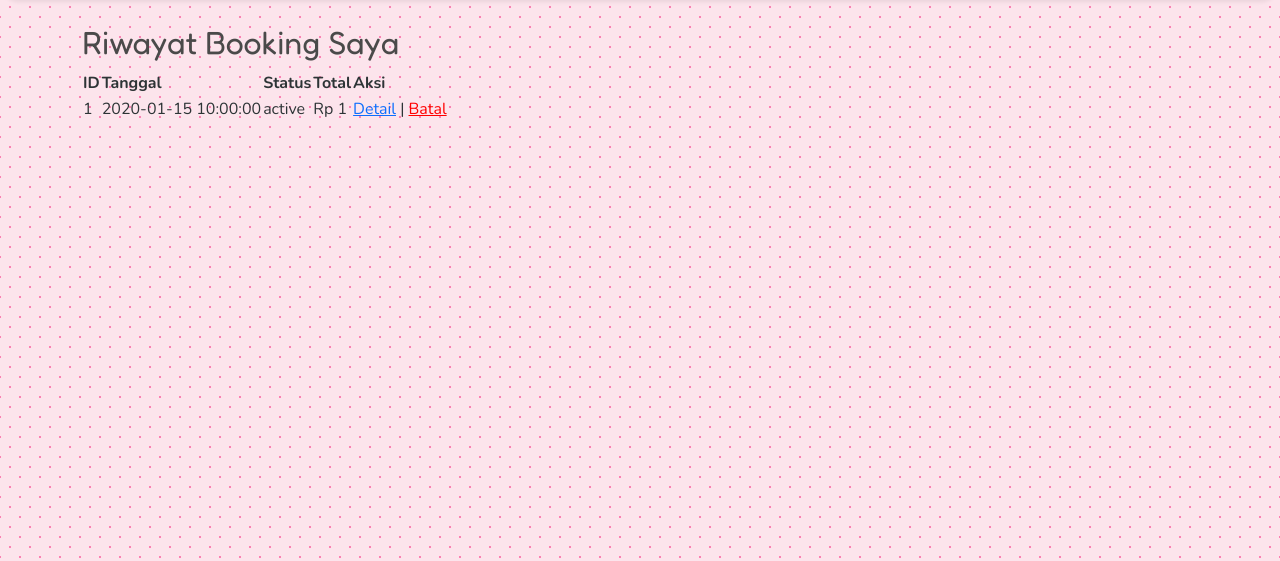
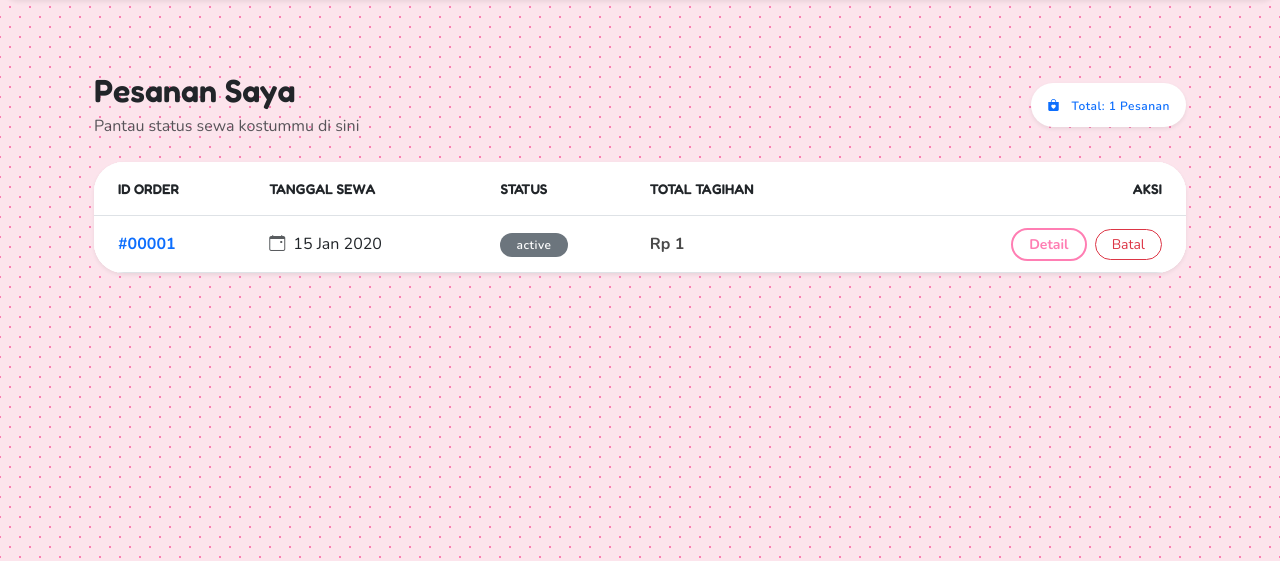
Before and after one commit to 1019-pixie/roona, a PHP site: template app/views/user/booking_list.php in a window 1280 px wide. Shown: the part 83-644 px from the top of the page. Run offline with PHP 8.4, Linux system fonts and the light colour scheme; the template is opened without the code that fills it: most values are stand-ins (such as "Sample title", 1, 10 or a date in 2020).

Commit message:
pesanan user

```diff
--- a/app/views/user/booking_list.php
+++ b/app/views/user/booking_list.php
@@ -1,24 +1,112 @@
 <?php include __DIR__ . '/../partials/header.php'; ?>
-<h2>Riwayat Booking Saya</h2>
-<table>
-<tr><th>ID</th><th>Tanggal</th><th>Status</th><th>Total</th><th>Aksi</th></tr>
+
+<div class="container py-5">
+
+    <div class="d-flex justify-content-between align-items-center mb-4">
+        <div>
+            <h2 class="fw-bold text-dark mb-1" style="font-family: 'Fredoka', sans-serif;">Pesanan Saya</h2>
+            <p class="text-muted mb-0">Pantau status sewa kostummu di sini</p>
+        </div>
+        <div class="d-none d-md-block">
+            <span class="badge bg-white text-primary shadow-sm p-3 rounded-pill">
+                <i class="bi bi-bag-heart-fill me-2"></i> Total: <?=count($bookings)?> Pesanan
+            </span>
+        </div>
+    </div>
+
+    <?php if(empty($bookings)): ?>
+        <div class="card border-0 shadow-sm rounded-4 py-5 text-center">
+            <div class="card-body">
+                <div class="mb-3 text-muted opacity-25">
+                    <i class="bi bi-basket3 fs-1" style="font-size: 4rem;"></i>
+                </div>
+                <h4 class="fw-bold text-muted">Belum ada riwayat pesanan</h4>
+                <p class="text-muted mb-4">Yuk, cari kostum impianmu sekarang!</p>
+                <a href="index.php?action=catalog" class="btn btn-primary rounded-pill px-4">
+                    Lihat Katalog
+                </a>
+            </div>
+        </div>
+    <?php else: ?>
+
+        <div class="card border-0 shadow-sm overflow-hidden" style="border-radius: 30px;">
+            <div class="card-body p-0">
+                <div class="table-responsive">
+                    <table class="table table-hover align-middle mb-0">
+                        <thead class="bg-light text-muted small text-uppercase">
+                            <tr>
+                                <th class="ps-4 py-3">ID Order</th>
+                                <th class="py-3">Tanggal Sewa</th>
+                                <th class="py-3">Status</th>
+                                <th class="py-3">Total Tagihan</th>
+                                <th class="pe-4 py-3 text-end">Aksi</th>
+                            </tr>
+                        </thead>
+                        <tbody>
                         <?php foreach($bookings as $b): ?>
                             <tr>
-  <td><?=htmlspecialchars($b['id'])?></td>
-  <td><?=htmlspecialchars($b['tanggal_booking'])?></td>
-  <td><?=htmlspecialchars($b['status'])?></td>
-  <td>Rp <?=number_format($b['total_bayar'] ?? 0,0,',','.')?></td>
+                                <td class="ps-4 py-3 fw-bold text-primary">
+                                    #<?=str_pad($b['id'], 5, '0', STR_PAD_LEFT)?>
+                                </td>
+
                                 <td>
-      <a href="index.php?action=booking_success&id=<?=$b['id']?>">Detail</a>
+                                    <div class="d-flex align-items-center text-dark">
+                                        <i class="bi bi-calendar-event me-2 text-muted"></i>
+                                        <?=date('d M Y', strtotime($b['tanggal_booking']))?>
+                                    </div>
+                                </td>
 
-      <?php if($b['allow_cancel']): ?>
-          | <a href="index.php?action=cancel_booking&id=<?=$b['id']?>"
-             onclick="return confirm('Batalkan pesanan?')"
-             style="color:red">Batal</a>
+                                <td>
+                                    <?php if($b['status'] == 'pending'): ?>
+                                        <span class="badge bg-warning text-dark border border-warning border-opacity-25 rounded-pill px-3">
+                                            <i class="bi bi-hourglass-split me-1"></i> Menunggu
+                                        </span>
+                                    <?php elseif($b['status'] == 'approved'): ?>
+                                        <span class="badge bg-success bg-opacity-10 text-success border border-success border-opacity-25 rounded-pill px-3">
+                                            <i class="bi bi-check-circle-fill me-1"></i> Disetujui
+                                        </span>
+                                    <?php elseif($b['status'] == 'cancelled'): ?>
+                                        <span class="badge bg-danger bg-opacity-10 text-danger border border-danger border-opacity-25 rounded-pill px-3">
+                                            <i class="bi bi-x-circle-fill me-1"></i> Dibatalkan
+                                        </span>
+                                    <?php else: ?>
+                                        <span class="badge bg-secondary rounded-pill px-3"><?=htmlspecialchars($b['status'])?></span>
                                     <?php endif; ?>
 
+                                    <?php if(($b['status_bayar'] ?? 'unpaid') == 'paid'): ?>
+                                        <span class="badge bg-success rounded-pill ms-1" title="Lunas">Paid</span>
+                                    <?php endif; ?>
+                                </td>
+
+                                <td class="fw-bold" style="color: #4a4a4a;">
+                                    Rp <?=number_format($b['total_bayar'] ?? 0,0,',','.')?>
+                                </td>
+
+                                <td class="pe-4 text-end">
+                                    <a href="index.php?action=booking_success&id=<?=$b['id']?>"
+                                       class="btn btn-sm btn-outline-primary rounded-pill px-3 me-1"
+                                       title="Lihat Nota">
+                                        Detail
+                                    </a>
+
+                                    <?php if(!empty($b['allow_cancel'])): ?>
+                                        <a href="index.php?action=cancel_booking&id=<?=$b['id']?>"
+                                           class="btn btn-sm btn-outline-danger rounded-pill px-3"
+                                           onclick="return confirm('Yakin ingin membatalkan pesanan ini? Stok akan dikembalikan.')"
+                                           title="Batalkan Pesanan">
+                                            Batal
+                                        </a>
+                                    <?php endif; ?>
                                 </td>
                             </tr>
                         <?php endforeach; ?>
+                        </tbody>
                     </table>
+                </div>
+            </div>
+        </div>
+    <?php endif; ?>
+
+</div>
+
 <?php include __DIR__ . '/../partials/footer.php'; ?>
```
Also changed, not shown: app/controllers/UserController.php (+3 -30 lines). Lines whose indentation alone changed are shown as unchanged.
